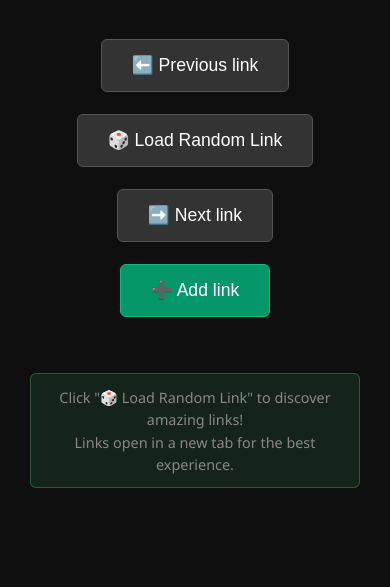
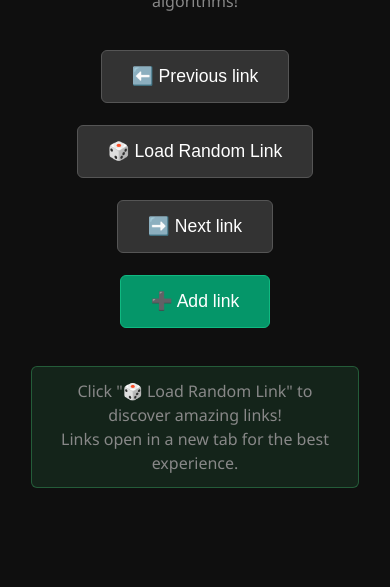
Before and after one commit to zeitgeist12345/discover, a plain HTML site: page index.html in a window 390 px wide. Shown: the part 257-844 px from the top of the page. Drawn offline with Linux system fonts and the light colour scheme; no server answers.

Commit message:
Make neater

```diff
--- a/styles.css
+++ b/styles.css
@@ -39,7 +39,7 @@ body {
 }
 
 .controls {
-    padding: 1.875rem 1.25rem;
+    padding: 1rem;
     text-align: center;
     background: #0f0f0f;
     width: 100%;
@@ -86,7 +86,6 @@ body {
 .current-site {
     background: #0f0f0f;
     padding: 1.25rem;
-    margin: 1.25rem auto;
     width: 100%;
     max-width: 50rem;
     text-align: center;
@@ -94,7 +93,7 @@ body {
 
 .current-site h3 {
     color: #888;
-    margin-bottom: 0.9375rem;
+    margin-bottom: 1rem;
     font-size: 1rem;
     font-weight: 400;
     text-transform: uppercase;
@@ -284,7 +283,7 @@ body {
     }
 
     .controls {
-        padding: 1.25rem 0.9375rem;
+        padding: 1rem;
     }
 
     .btn {
@@ -293,8 +292,7 @@ body {
     }
 
     .current-site {
-        padding: 0.9375rem;
-        margin: 0.9375rem auto;
+        padding: 1rem;
     }
 
     .stats-row {
@@ -326,8 +324,8 @@ body {
     }
 
     .current-site a {
-        font-size: 0.9rem;
-        line-height: 1.4;
+        font-size: 1rem;
+        line-height: 1.5;
     }
 
     .website-description {
```
